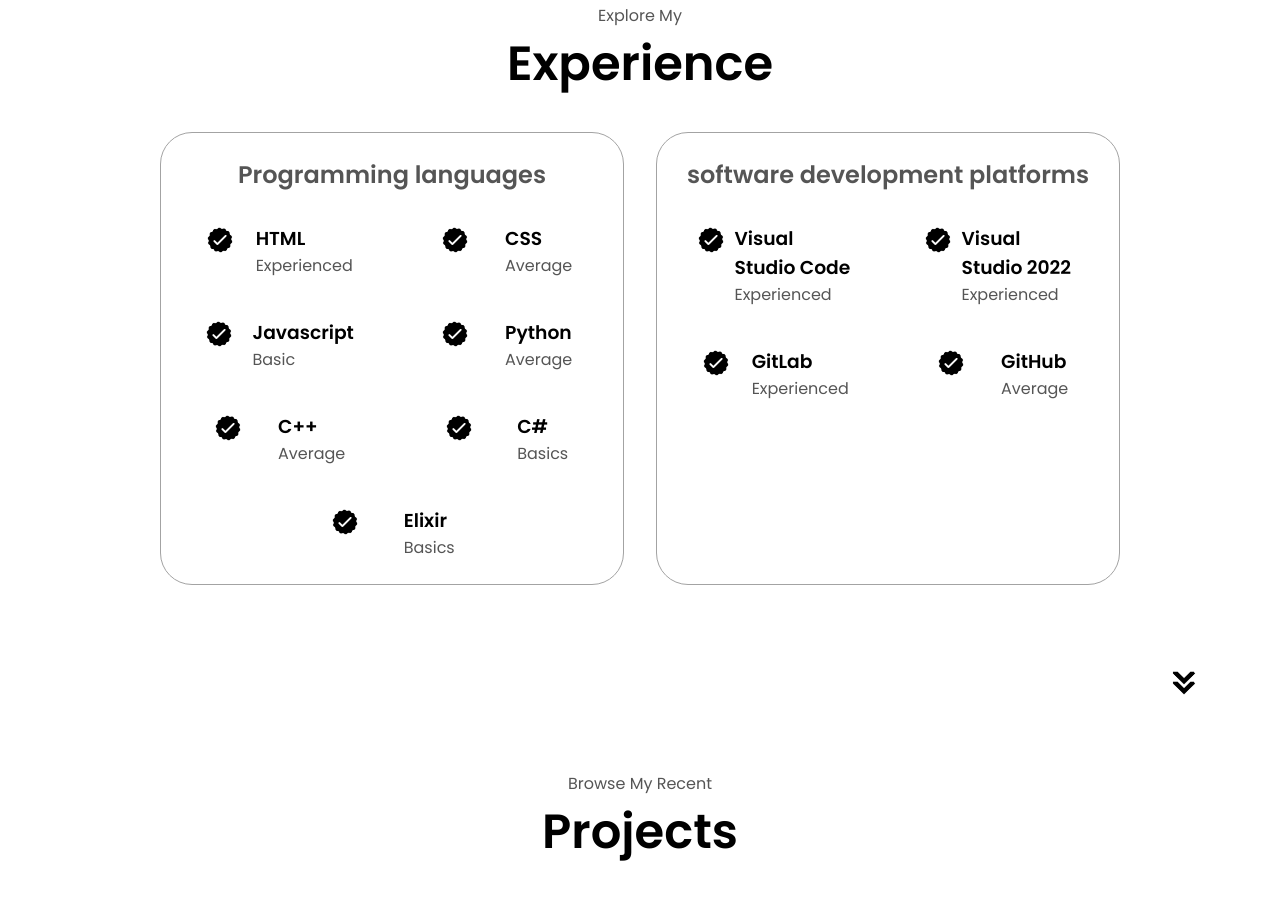
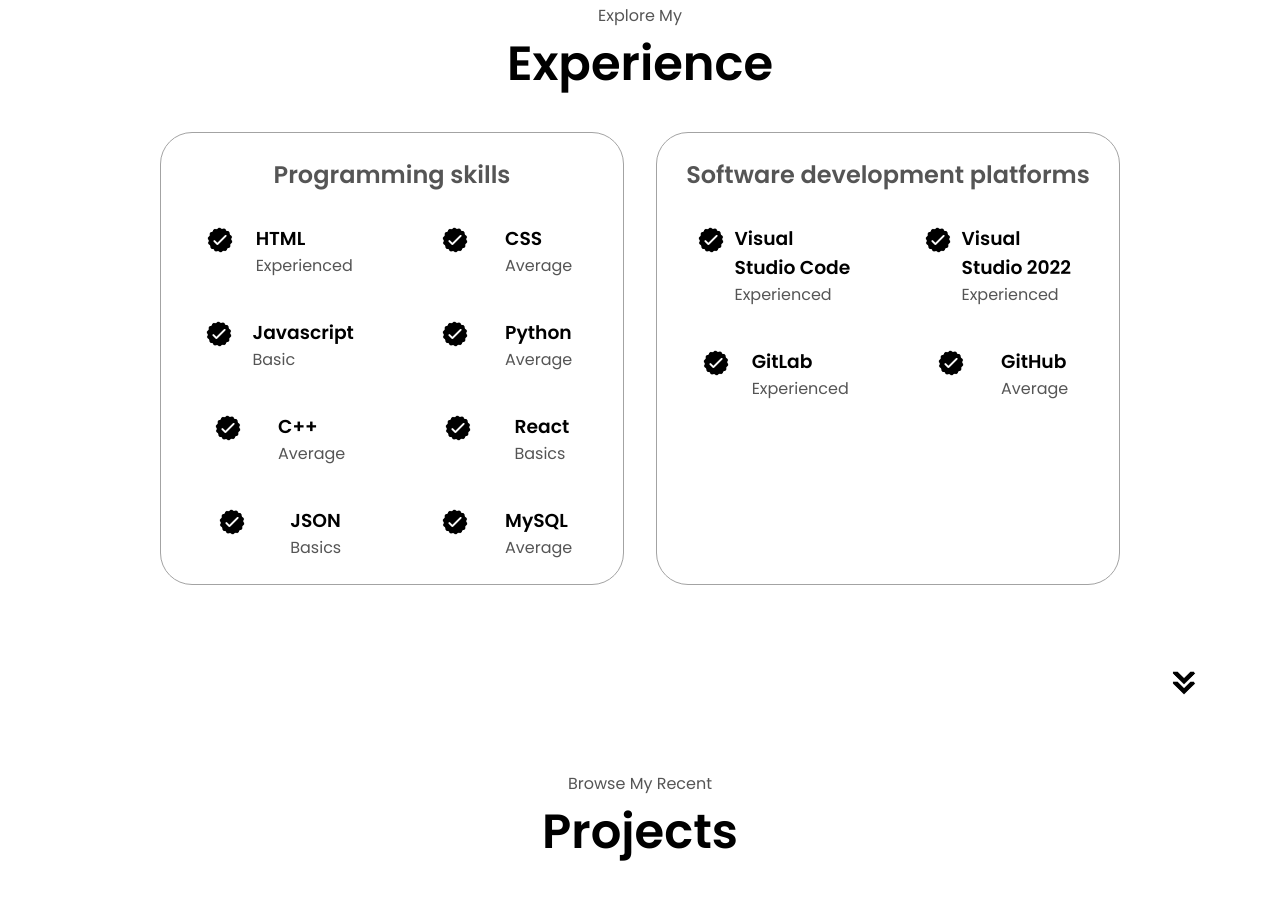
Before and after one commit to teppolap/personal-portfolio, a plain HTML site: page index.html in a window 1280 px wide. Shown: the part 1661-2559 px from the top of the page. Drawn offline with Linux system fonts and the light colour scheme.

Commit message:
updated index.html

```diff
--- a/index.html
+++ b/index.html
@@ -117,7 +117,7 @@
         <div class="experience-details-container">
             <div class="about-containers">
                 <div class="details-container">
-                    <h2 class="experience-sub-title">Programming languages</h2>
+                    <h2 class="experience-sub-title">Programming skills</h2>
                     <div class="article-container">
                         <article>
                             <img
@@ -181,7 +181,7 @@
                             class="icon"
                             >
                             <div>
-                                <h3>C#</h3>
+                                <h3>React</h3>
                                 <p>Basics</p>
                             </div>
                         </article>
@@ -192,14 +192,25 @@
                             class="icon"
                             >
                             <div>
-                                <h3>Elixir</h3>
+                                <h3>JSON</h3>
                                 <p>Basics</p>
+                            </div>
+                        </article>
+                        <article>
+                            <img
+                            src="./assets/checkmark.png"
+                            alt="Experince icon"
+                            class="icon"
+                            >
+                            <div>
+                                <h3>MySQL</h3>
+                                <p>Average</p>
                             </div>
                         </article>
                     </div>
                 </div>
                 <div class="details-container">
-                    <h2 class="experience-sub-title">software development platforms</h2>
+                    <h2 class="experience-sub-title">Software development platforms</h2>
                     <div class="article-container">
                         <article>
                             <img
```
Also changed, not shown: 1 other file.
